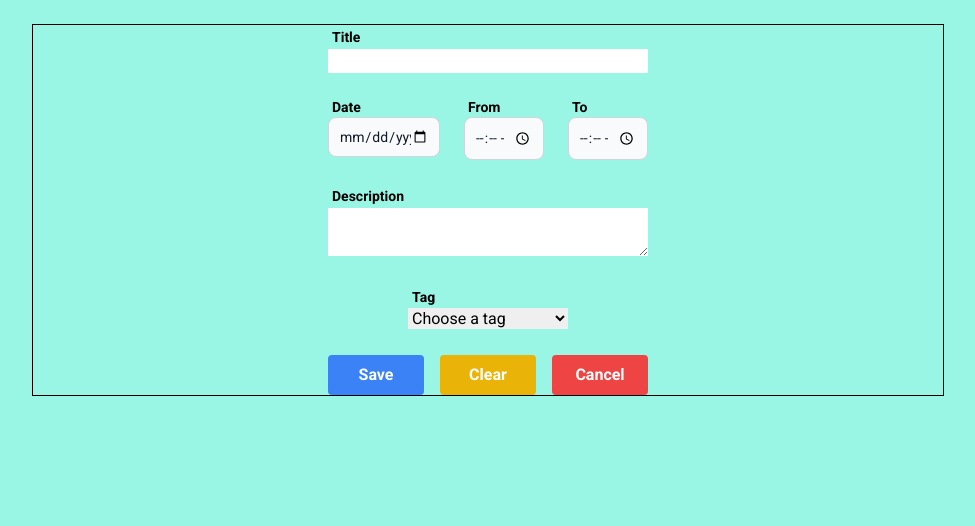
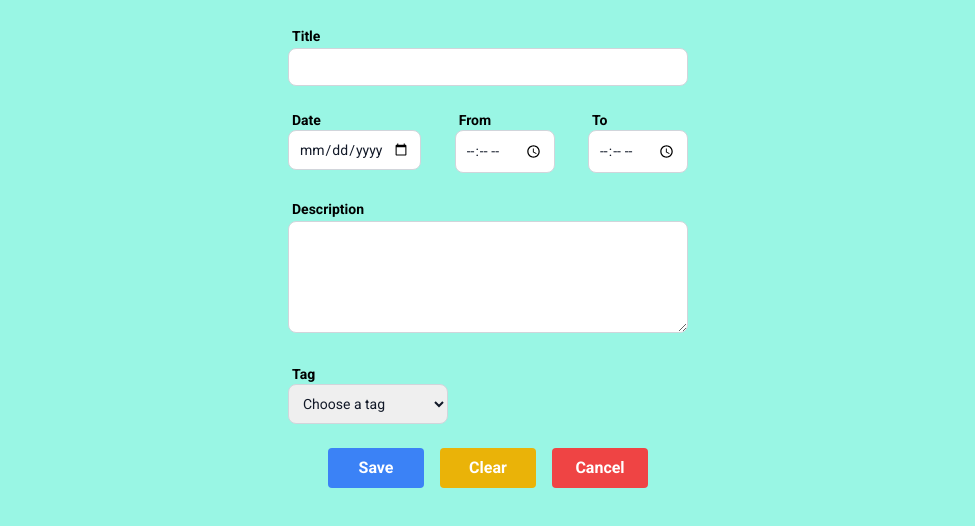
Before and after one commit to guszti/time-tracker, a Vue app: page / in a window 1280 px wide. Shown: the top 526 px of the page, without its empty margins (152-1127 px from the left). Built offline with nearby package versions, Linux system fonts and the light colour scheme.

Commit message:
some more styling

```diff
--- a/src/App.vue
+++ b/src/App.vue
@@ -38,7 +38,7 @@ const saveTimeLog = (
     <header></header>
 
     <main class="flex bg-teal-200 min-h-screen text-base">
-        <div class="m:mt-6 sm:ml-auto sm:mr-auto w-full sm:w-3/4 p-6">
+        <div class="sm:max-w-md m:mt-6 sm:ml-auto sm:mr-auto sm:w-3/4 p-6">
             <CreateLogForm @save-time-log="saveTimeLog" />
             <br />
             <TimeLogCard
--- a/src/components/TimeLogCard.vue
+++ b/src/components/TimeLogCard.vue
@@ -5,7 +5,7 @@ defineProps<{ timeLog: TimeLog }>();
 </script>
 
 <template>
-    <div class="w-full p-6">
+    <div>
         <div class="flex justify-between w-full mb-2 font-bold">
             <div>
                 <div class="font-bold text-xl max-w-64">
--- a/src/components/form/CreateLogForm.vue
+++ b/src/components/form/CreateLogForm.vue
@@ -51,39 +51,37 @@ const tags = ["projectA", "projectB", "client"];
 </script>
 
 <template>
-    <form class="sm:border border-black" @submit.prevent="handleSubmit">
-        <div class="flex justify-center">
-            <div>
+    <form @submit.prevent="handleSubmit">
+        <div class="flex justify-center mb-6">
+            <div class="w-full">
                 <label class="text-sm font-bold ml-1">Title</label>
-                <div class="mb-6">
                 <input
                     v-model="title"
-                        class="w-80"
+                    class="w-full border leading-none border-gray-300 text-gray-900 text-sm rounded-lg focus:ring-blue-500 focus:border-blue-500 block p-2.5"
                     type="text"
                     name="name"
                     required
                 />
             </div>
         </div>
-        </div>
         <fieldset class="flex justify-center mb-6">
-            <div class="flex justify-between w-80">
-                <div>
+            <div class="flex justify-between w-full">
+                <div class="w-1/3">
                     <label class="block text-sm font-bold ml-1">Date</label>
                     <input
                         v-model="date"
-                        class="w-28 bg-gray-50 border leading-none border-gray-300 text-gray-900 text-sm rounded-lg focus:ring-blue-500 focus:border-blue-500 block p-2.5 dark:bg-gray-700 dark:border-gray-600 dark:placeholder-gray-400 dark:text-white dark:focus:ring-blue-500 dark:focus:border-blue-500"
+                        class="w-full border leading-none border-gray-300 text-gray-900 text-sm rounded-lg focus:ring-blue-500 focus:border-blue-500 block p-2.5"
                         type="date"
                         placeholder="Date"
                         name="date"
                         required
                     />
                 </div>
-                <div>
+                <div class="w-1/4">
                     <label class="block text-sm font-bold ml-1">From</label>
                     <input
                         v-model="from"
-                        class="w-20 bg-gray-50 border leading-none border-gray-300 text-gray-900 text-sm rounded-lg focus:ring-blue-500 focus:border-blue-500 block p-2.5 dark:bg-gray-700 dark:border-gray-600 dark:placeholder-gray-400 dark:text-white dark:focus:ring-blue-500 dark:focus:border-blue-500"
+                        class="w-full border leading-none border-gray-300 text-gray-900 text-sm rounded-lg focus:ring-blue-500 focus:border-blue-500 block p-2.5"
                         type="time"
                         placeholder="From"
                         name="from"
@@ -91,11 +89,11 @@ const tags = ["projectA", "projectB", "client"];
                         required
                     />
                 </div>
-                <div>
+                <div class="w-1/4">
                     <label class="block text-sm font-bold ml-1">To</label>
                     <input
                         v-model="to"
-                        class="w-20 bg-gray-50 border leading-none border-gray-300 text-gray-900 text-sm rounded-lg focus:ring-blue-500 focus:border-blue-500 block p-2.5 dark:bg-gray-700 dark:border-gray-600 dark:placeholder-gray-400 dark:text-white dark:focus:ring-blue-500 dark:focus:border-blue-500"
+                        class="w-full border leading-none border-gray-300 text-gray-900 text-sm rounded-lg focus:ring-blue-500 focus:border-blue-500 block p-2.5"
                         type="time"
                         placeholder="Title"
                         name="to"
@@ -107,22 +105,27 @@ const tags = ["projectA", "projectB", "client"];
             </div>
         </fieldset>
         <div class="flex justify-center">
-            <div>
+            <div class="w-full">
                 <label class="text-sm font-bold ml-1">Description</label>
                 <div class="mb-6">
                     <textarea
                         v-model="description"
-                        class="w-80"
+                        class="w-full h-28 p-2.5 text-sm text-gray-900 rounded-lg border border-gray-300 focus:ring-blue-500 focus:border-blue-500"
                         name="description"
                         required
                     />
                 </div>
             </div>
         </div>
-        <div class="flex justify-center mb-6">
+        <div class="flex mb-6">
             <div>
                 <label class="block text-sm font-bold ml-1">Tag</label>
-                <select v-model="tag" class="w-40" type="text" name="name">
+                <select
+                    v-model="tag"
+                    class="w-40 border leading-none border-gray-300 text-gray-900 text-sm rounded-lg focus:ring-blue-500 focus:border-blue-500 block p-2.5"
+                    type="text"
+                    name="name"
+                >
                     <option value="">Choose a tag</option>
                     <option v-for="tag in tags" :key="tag">{{ tag }}</option>
                 </select>
```
Lines whose indentation alone changed are shown as unchanged.
